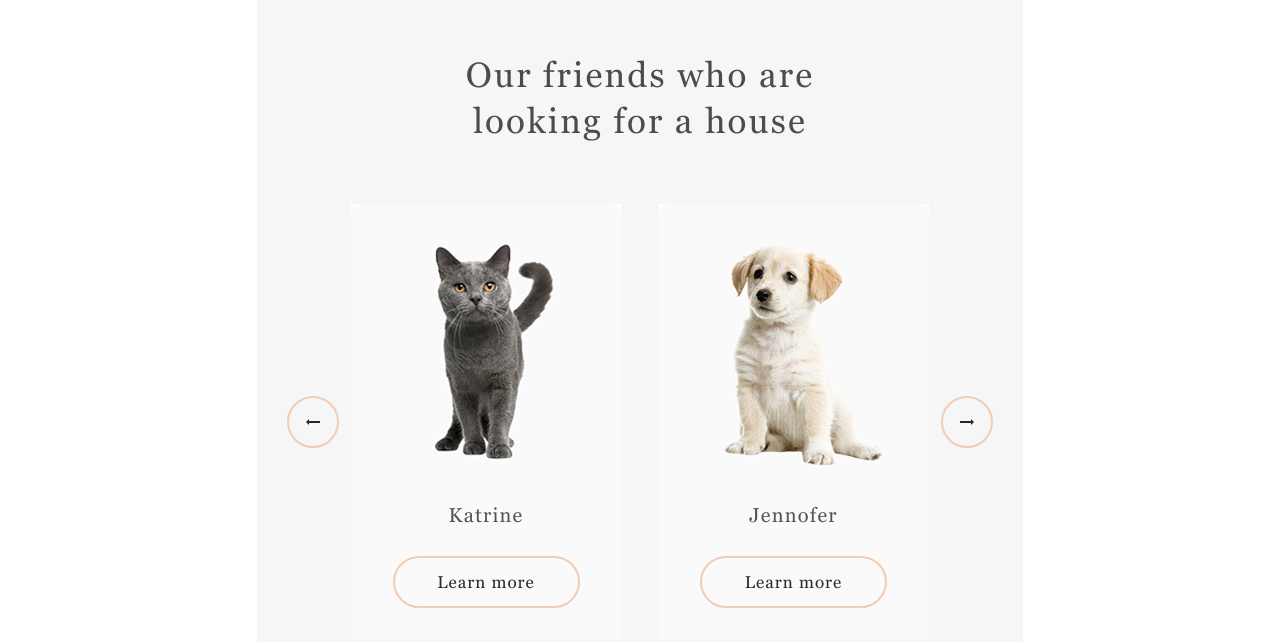
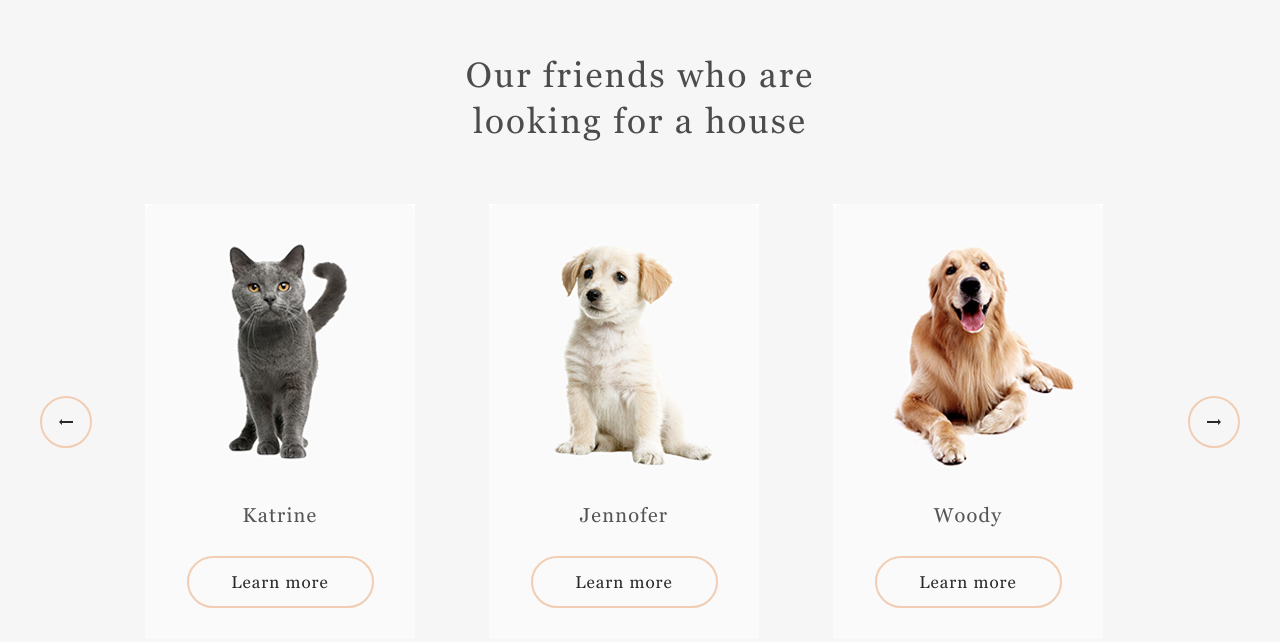
Before and after one commit to BrBrov/Shelter, a plain HTML site: page pages/main/index.html in a window 1280 px wide. Shown: the part 1523-2165 px from the top of the page. Drawn offline with Linux system fonts and the light colour scheme.

Commit message:
fix: fix pets section

```diff
--- a/pages/main/index.html
+++ b/pages/main/index.html
@@ -77,6 +77,11 @@
             <div class="carousel__card">
               <img class="carousel__card-image" src="../../assets/images/jennifer.jpg" alt="">
               <h3 class="carousel__card-title">Jennofer</h3>
+              <button class="carousel__card-button">Learn more</button>
+            </div>
+            <div class="carousel__card">
+              <img class="carousel__card-image" src="../../assets/images/woody.jpg" alt="">
+              <h3 class="carousel__card-title">Woody</h3>
               <button class="carousel__card-button">Learn more</button>
             </div>
           </div>
--- a/pages/main/styles/card.css
+++ b/pages/main/styles/card.css
@@ -40,3 +40,17 @@
   letter-spacing: 1.02px;
   color: var(--color-dark-3xl);
 }
+
+/*Mock styles for mark up*/
+
+.carousel__card:nth-child(2) {
+  @media (max-width: 767px) {
+    display: none;
+  }
+}
+
+.carousel__card:nth-child(3) {
+  @media (max-width: 1279px) {
+    display: none;
+  }
+}
--- a/pages/main/styles/carousel.css
+++ b/pages/main/styles/carousel.css
@@ -15,6 +15,10 @@
     align-items: center;
     gap: 12px;
   }
+
+  @media (min-width: 1280px) {
+    gap: 53px;
+  }
 }
 
 .carousel__container {
@@ -25,6 +29,11 @@
 
   @media (min-width: 768px) {
     width: 578px;
+  }
+
+  @media (min-width: 1280px) {
+    width: 990px;
+    font-size: 296px;
   }
 }
 
--- a/pages/main/styles/donation.css
+++ b/pages/main/styles/donation.css
@@ -1,11 +1,13 @@
 .main__donation {
   display: flex;
   box-sizing: border-box;
+  width: 100%;
   max-width: 1280px;
   padding: 42px 10px;
   flex-direction: column;
   align-items: center;
   gap: 42px;
+  background: var(--color-light-l);
 }
 
 .main__donation-block {
--- a/pages/main/styles/pets.css
+++ b/pages/main/styles/pets.css
@@ -4,6 +4,7 @@
   position: relative;
   display: flex;
   box-sizing: border-box;
+  width: 100%;
   max-width: 1280px;
   padding: 42px 10px;
   flex-direction: column;
@@ -13,6 +14,10 @@
 
   @media (min-width: 768px) {
     padding: 80px 30px 100px;
+  }
+
+  @media (min-width: 1280px) {
+    padding: 80px 40px 100px;
   }
 }
 
```
